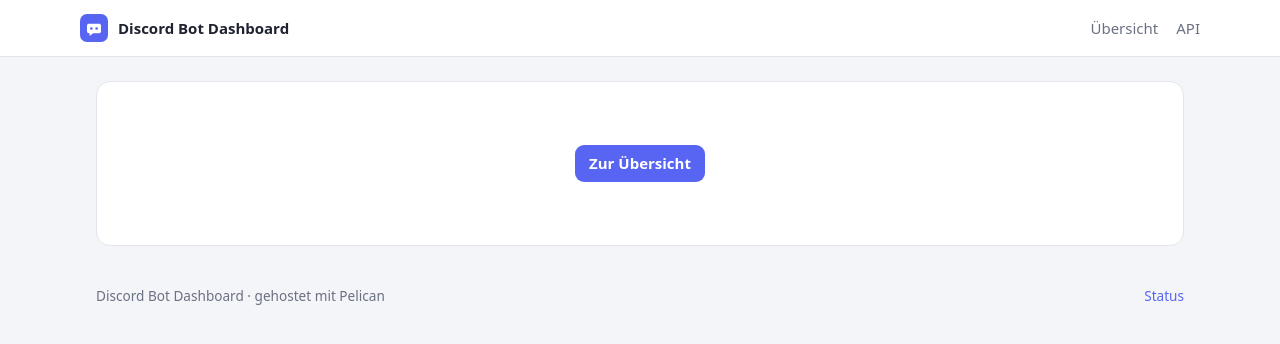
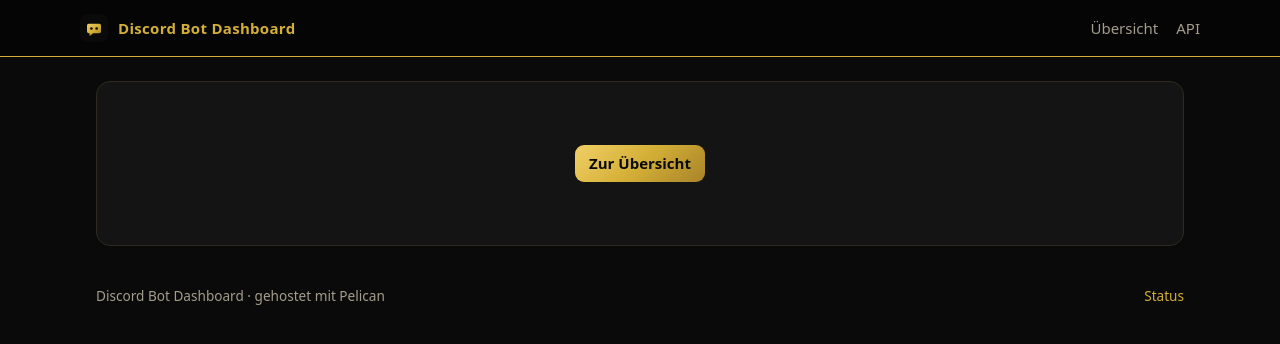
Before and after one commit to jaymz18/pelican-discord-stack, a Node server app: template website/views/error.ejs in a window 1280 px wide. Shown: the top 344 px of the page. Run offline with Node 20, Linux system fonts and the light colour scheme; the template is opened without the code that fills it, so the values that code supplies are empty.

Commit message:
Website: Farbschema Schwarz-Gold
Festes dunkles Design mit Gold-Akzenten (Buttons, Balken, Überschriften,
Statistik-Kacheln, Tabellenköpfe) und passendes Favicon.

```diff
--- a/website/public/style.css
+++ b/website/public/style.css
@@ -1,29 +1,21 @@
 :root {
-  --bg: #f4f5f9;
-  --surface: #ffffff;
-  --border: #e3e5ec;
-  --text: #1f2330;
-  --muted: #6b7183;
-  --accent: #5865f2;
-  --accent-soft: #e6e8fd;
-  --green: #23a55a;
-  --red: #da373c;
-  --amber: #c98a00;
+  /* Schwarz-Gold – festes dunkles Design */
+  --bg: #0a0a0a;
+  --surface: #141414;
+  --surface-2: #1c1a16;
+  --border: #2e2a20;
+  --text: #f2ede0;
+  --muted: #a39d8c;
+  --accent: #d4af37;
+  --accent-strong: #f0cf65;
+  --accent-soft: #2a2414;
+  --on-accent: #0a0a0a;
+  --gold-gradient: linear-gradient(135deg, #f0cf65 0%, #d4af37 50%, #a8842a 100%);
+  --green: #4cc38a;
+  --red: #e5534b;
+  --amber: #e0a526;
   --radius: 14px;
-  color-scheme: light;
-}
-
-@media (prefers-color-scheme: dark) {
-  :root {
-    --bg: #15171c;
-    --surface: #1e2027;
-    --border: #2c2f38;
-    --text: #e8e9ee;
-    --muted: #9599a8;
-    --accent: #7983f5;
-    --accent-soft: #2a2e4d;
-    color-scheme: dark;
-  }
+  color-scheme: dark;
 }
 
 * { box-sizing: border-box; }
@@ -36,9 +28,9 @@ body {
 }
 
 a { color: var(--accent); text-decoration: none; }
-a:hover { text-decoration: underline; }
-h1 { margin: 0 0 4px; font-size: 1.6rem; }
-h2 { margin: 0 0 14px; font-size: 1.05rem; }
+a:hover { color: var(--accent-strong); text-decoration: underline; }
+h1 { margin: 0 0 4px; font-size: 1.6rem; color: var(--accent-strong); }
+h2 { margin: 0 0 14px; font-size: 1.05rem; color: var(--accent); letter-spacing: .02em; }
 h2 + * { margin-top: 0; }
 section h2:not(:first-child) { margin-top: 26px; }
 
@@ -49,14 +41,14 @@ section h2:not(:first-child) { margin-top: 26px; }
   flex-wrap: wrap;
   gap: 12px;
   padding: 14px max(16px, calc((100% - 1120px) / 2));
-  background: var(--surface);
-  border-bottom: 1px solid var(--border);
+  background: #050505;
+  border-bottom: 1px solid var(--accent);
 }
-.brand { display: flex; align-items: center; gap: 10px; color: var(--text); font-weight: 700; }
+.brand { display: flex; align-items: center; gap: 10px; color: var(--accent); font-weight: 700; letter-spacing: .02em; }
 .brand:hover { text-decoration: none; }
 nav { display: flex; align-items: center; gap: 18px; }
 nav a { color: var(--muted); }
-nav a:hover { color: var(--text); text-decoration: none; }
+nav a:hover { color: var(--accent); text-decoration: none; }
 
 .container { max-width: 1120px; margin: 0 auto; padding: 24px 16px 40px; }
 
@@ -73,11 +65,11 @@ nav a:hover { color: var(--text); text-decoration: none; }
   display: inline-block;
   padding: 7px 14px;
   border-radius: 9px;
-  background: var(--accent);
-  color: #fff !important;
-  font-weight: 600;
+  background: var(--gold-gradient);
+  color: var(--on-accent) !important;
+  font-weight: 700;
 }
-.btn:hover { text-decoration: none; filter: brightness(1.08); }
+.btn:hover { text-decoration: none; filter: brightness(1.1); }
 
 .hero { display: flex; align-items: center; gap: 18px; margin-bottom: 18px; }
 .hero .muted { margin-left: 8px; }
@@ -95,7 +87,8 @@ nav a:hover { color: var(--text); text-decoration: none; }
 }
 .stat { display: flex; flex-direction: column; gap: 2px; }
 .stat .label { color: var(--muted); font-size: .85rem; }
-.stat .value { font-size: 1.7rem; font-weight: 700; font-variant-numeric: tabular-nums; }
+.stat { border-top: 2px solid var(--accent); }
+.stat .value { font-size: 1.7rem; font-weight: 700; font-variant-numeric: tabular-nums; color: var(--accent-strong); }
 
 .grid { display: grid; grid-template-columns: 1fr 1fr; gap: 18px; align-items: start; }
 .grid.wide-left { grid-template-columns: 2fr 1fr; }
@@ -111,14 +104,15 @@ a.row:hover { text-decoration: none; background: var(--accent-soft); border-radi
 .grow { flex: 1; min-width: 0; overflow: hidden; text-overflow: ellipsis; }
 .chev { color: var(--muted); font-size: 1.4rem; padding-right: 6px; }
 
-.avatar { width: 40px; height: 40px; border-radius: 50%; object-fit: cover; flex: none; }
+.avatar { width: 40px; height: 40px; border-radius: 50%; object-fit: cover; flex: none; box-shadow: 0 0 0 2px var(--border); }
+.avatar.lg { box-shadow: 0 0 0 3px var(--accent); }
 .avatar.sm { width: 26px; height: 26px; }
 .avatar.lg { width: 72px; height: 72px; }
 .avatar.placeholder {
   display: inline-grid;
   place-items: center;
-  background: var(--accent);
-  color: #fff;
+  background: var(--gold-gradient);
+  color: var(--on-accent);
   font-weight: 700;
   font-size: .85rem;
 }
@@ -142,17 +136,17 @@ a.row:hover { text-decoration: none; background: var(--accent-soft); border-radi
 .bar-label { font-family: ui-monospace, Consolas, monospace; font-size: .85rem; overflow: hidden; text-overflow: ellipsis; }
 .bar-value { font-variant-numeric: tabular-nums; color: var(--muted); font-size: .85rem; }
 .bar { display: block; height: 8px; background: var(--accent-soft); border-radius: 99px; overflow: hidden; min-width: 60px; }
-.bar > span { display: block; height: 100%; background: var(--accent); border-radius: 99px; }
+.bar > span { display: block; height: 100%; background: var(--gold-gradient); border-radius: 99px; }
 
 .table-wrap { overflow-x: auto; }
 table { width: 100%; border-collapse: collapse; }
 th, td { padding: 9px 8px; text-align: left; border-bottom: 1px solid var(--border); white-space: nowrap; }
-th { color: var(--muted); font-size: .8rem; font-weight: 600; }
+th { color: var(--accent); font-size: .8rem; font-weight: 600; text-transform: uppercase; letter-spacing: .05em; }
 td.num, th.num { text-align: right; font-variant-numeric: tabular-nums; }
 tr:last-child td { border-bottom: 0; }
 .rank { font-weight: 700; color: var(--muted); }
-.rank.r1 { color: #d4a017; }
-.rank.r2 { color: #9aa3ad; }
+.rank.r1 { color: var(--accent-strong); }
+.rank.r2 { color: #c0c0c0; }
 .rank.r3 { color: #b8733e; }
 
 .footer {
```
Also changed, not shown: website/public/favicon.svg.
